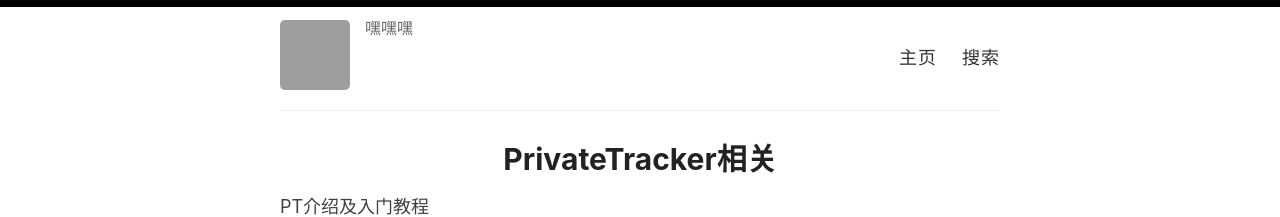
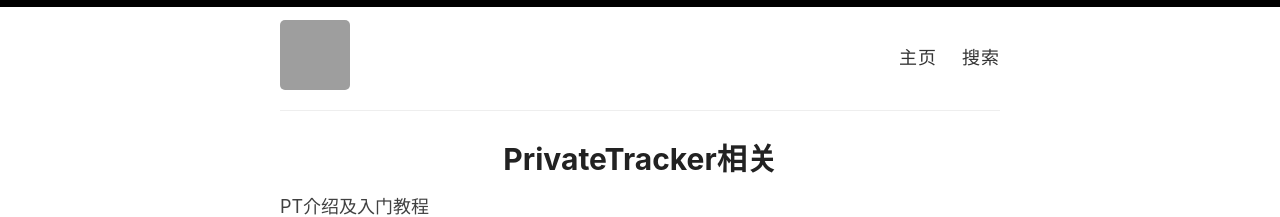
Before and after one commit to Suwmlee/suwmlee.github.io, a Jekyll site: the page built from index.html, in a window 1280 px wide. Shown: the top 217 px of the page. Built offline with Jekyll 4.4.1, drawn with Linux system fonts in a browser that asks for light colours; the list of posts is cut into pages by our own code; grey boxes are pictures that could not be loaded.

Commit message:
Update _config.yml

```diff
--- a/_config.yml
+++ b/_config.yml
@@ -9,7 +9,7 @@
 author:
 
 # Short bio or description (displayed in the header)
-description: 嘿嘿嘿
+description:
 
 # URL of your avatar or profile pic (you could use your GitHub profile pic)
 avatar: https://avatars.githubusercontent.com/u/4210529?v=4
```
